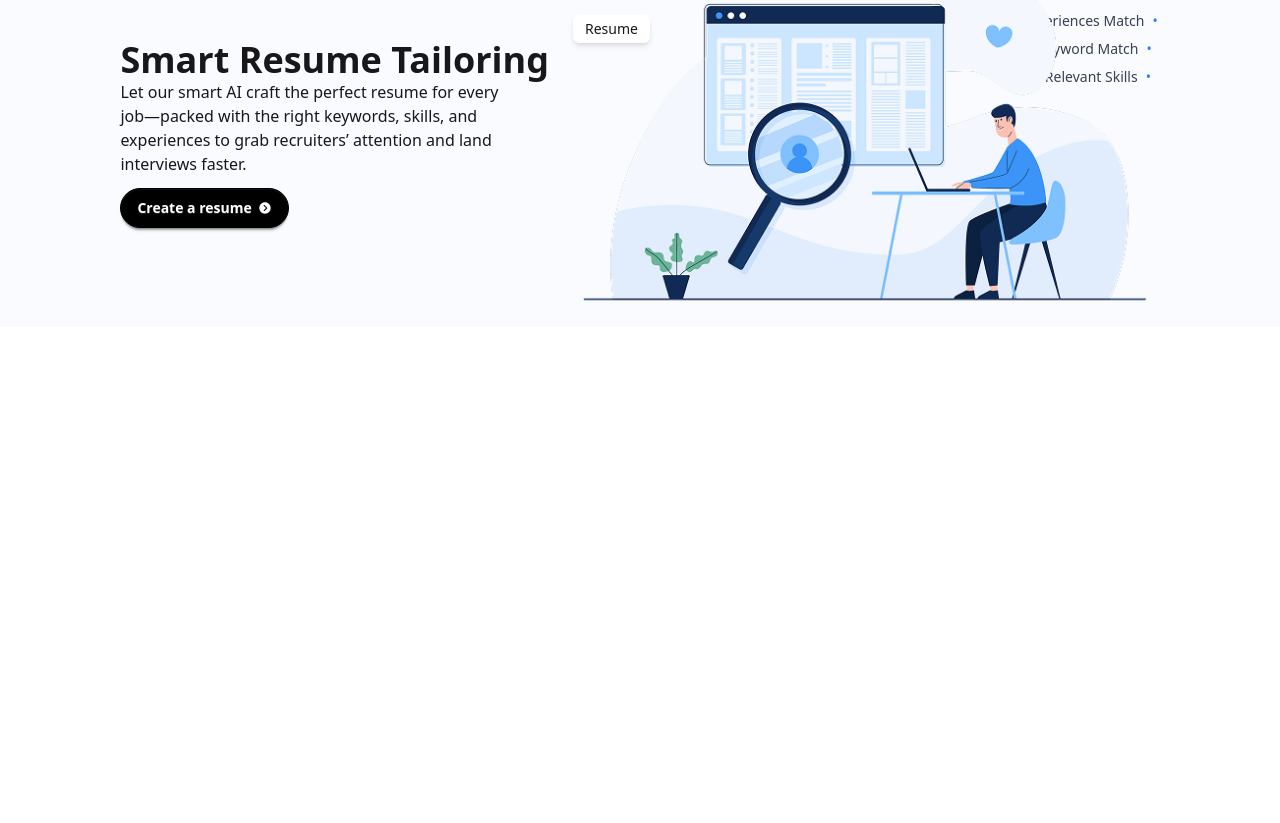
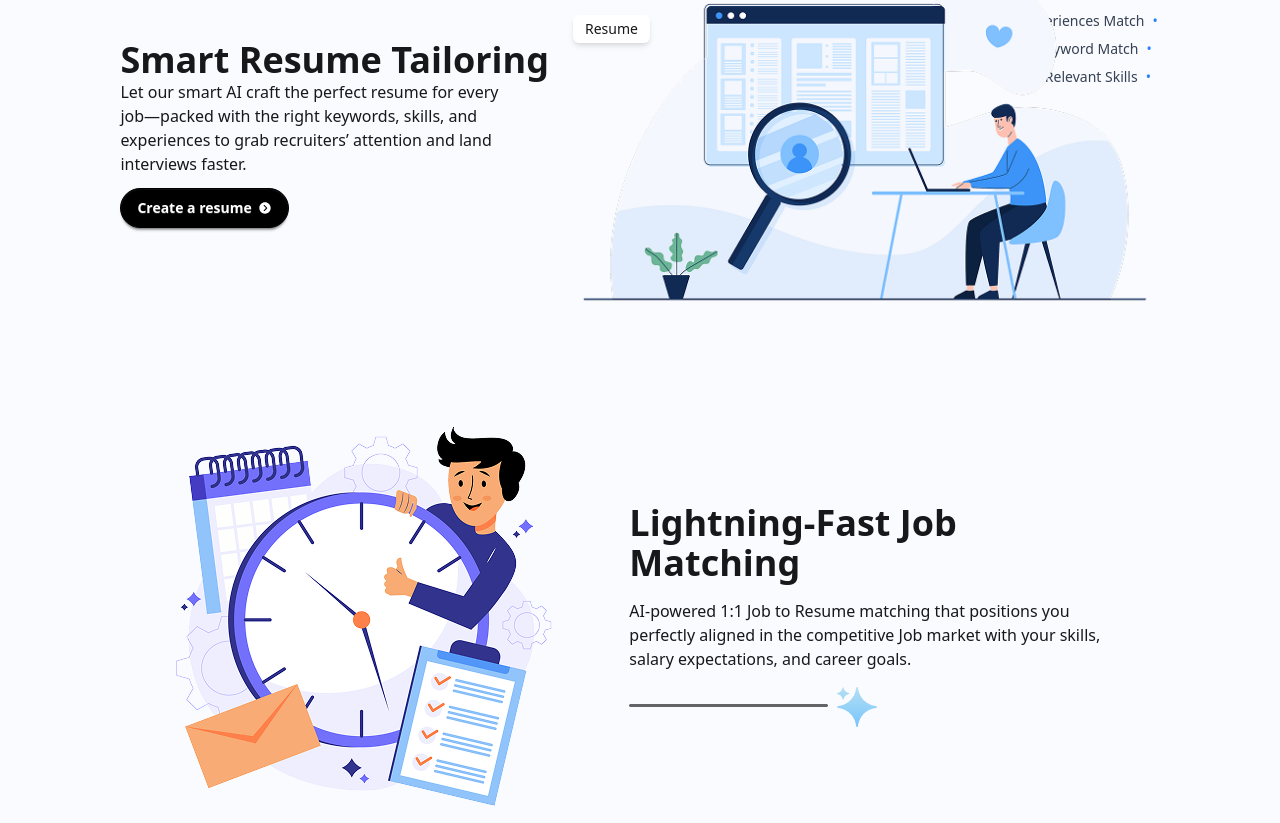
Before and after one commit to mehediakash01/job-Mantic, a Next.js app: page / in a window 1280 px wide. Shown: the part 1292-2115 px from the top of the page. Before the commit the page ends 1699 px from the top, so only its background shows below. Built offline with nearby package versions, Linux system fonts and the light colour scheme.

Commit message:
created jobMatch section

```diff
--- /dev/null
+++ b/src/app/components/JobMatching.jsx
@@ -0,0 +1,18 @@
+import React from 'react';
+
+const JobMatching = () => {
+    return (
+        <div className='w-11/12 mx-auto'>
+            <div className='flex items-center gap-16'>
+                <img className='ml-24' src="/images/jobMatch.png" alt="" />
+                <div className='space-y-4'>
+                    <h1 className='font-bold text-4xl'>Lightning-Fast Job <br /> Matching</h1>
+                    <p>AI-powered 1:1 Job to Resume matching that positions you <br /> perfectly aligned in the competitive Job market with your skills, <br /> salary expectations, and career goals.</p>
+                    <img className='opacity-60' src="/images/line.png" alt="" />
+                </div>
+            </div>
+        </div>
+    );
+};
+
+export default JobMatching;
--- a/src/app/page.js
+++ b/src/app/page.js
@@ -2,6 +2,7 @@ import Image from "next/image";
 import Banner from "./components/Banner";
 import Hired from "./components/Hired";
 import WhyChoose from "./components/WhyChoose";
+import JobMatching from "./components/JobMatching";
 
 export default function Home() {
   return (
@@ -9,6 +10,7 @@ export default function Home() {
     <Banner></Banner>
     <Hired></Hired>
     <WhyChoose></WhyChoose>
+    <JobMatching></JobMatching>
     </div>
   );
 }
```
Also changed, not shown: public/images/jobMatch.png (added).
